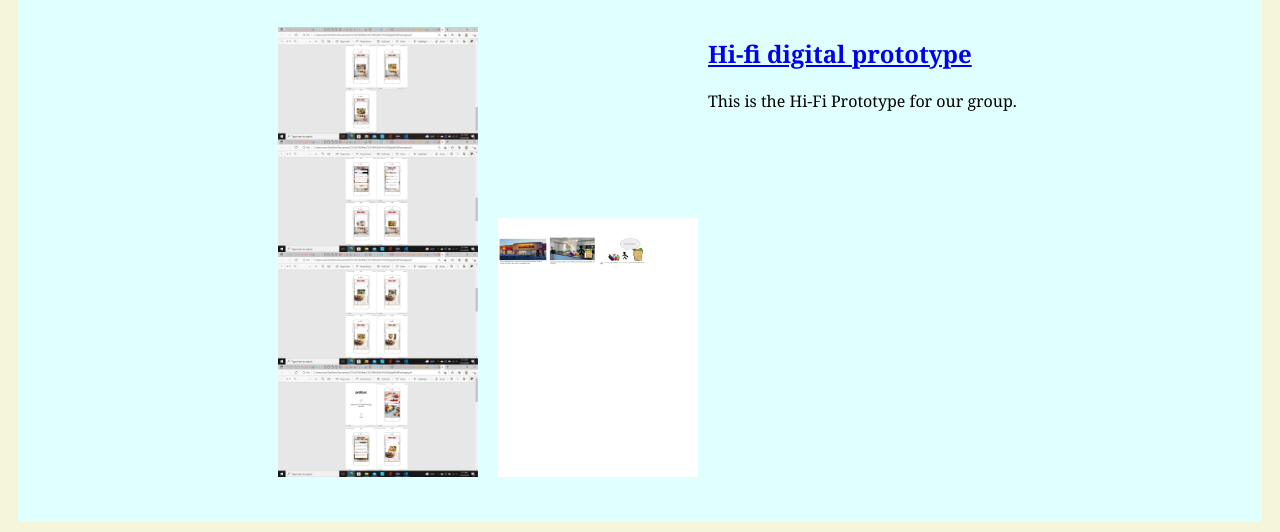
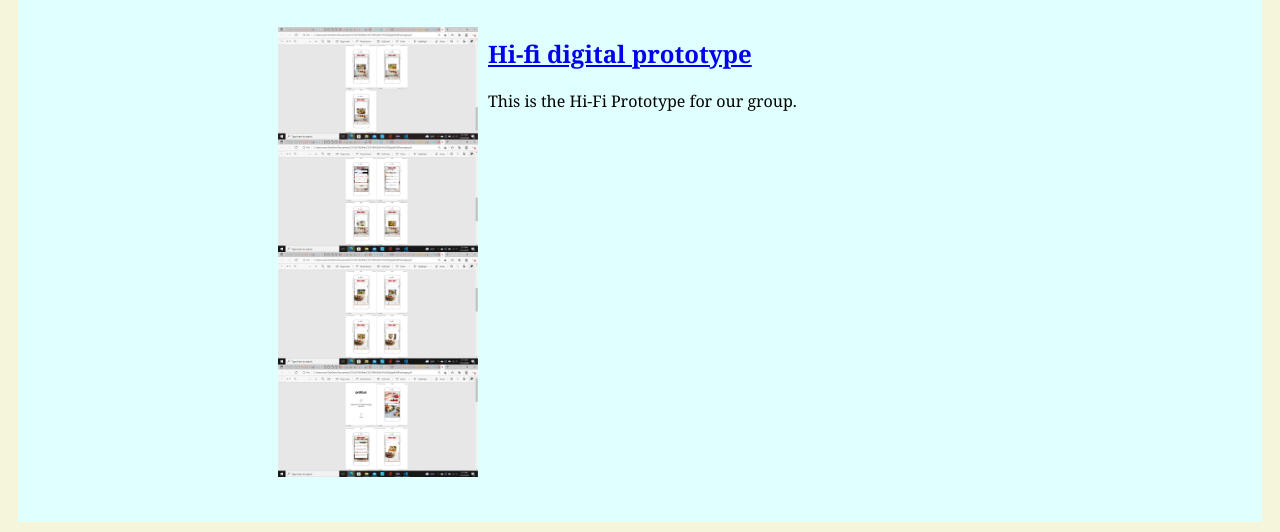
Before and after one commit to ZZIEHL/ZZIEHL.github.io, a plain HTML site: page index.html in a window 1280 px wide. Shown: the part 1591-2123 px from the top of the page. Drawn offline with Linux system fonts and the light colour scheme.

Commit message:
Add files via upload

```diff
--- a/index.html
+++ b/index.html
@@ -81,7 +81,7 @@
             </section>
         </section>
         <section class="assignment">
-            <a href="files/CSCE190 Hi-Fi Digital Prototype-html.zip"><img src= "images/Hi-Fi Picture.png"><img src= "images/StoryBoard Picture 2.png"></a>
+            <a href="files/CSCE190 Hi-Fi Digital Prototype-html.zip"><img src= "images/Hi-Fi Picture.png"></a>
             <section class="assignment-details">
                 <a href="files/CSCE190 Hi-Fi Digital Prototype-html.zip"><h2>Hi-fi digital prototype</h2></a>
                 <p>
```
Also changed, not shown: 1 other file.
